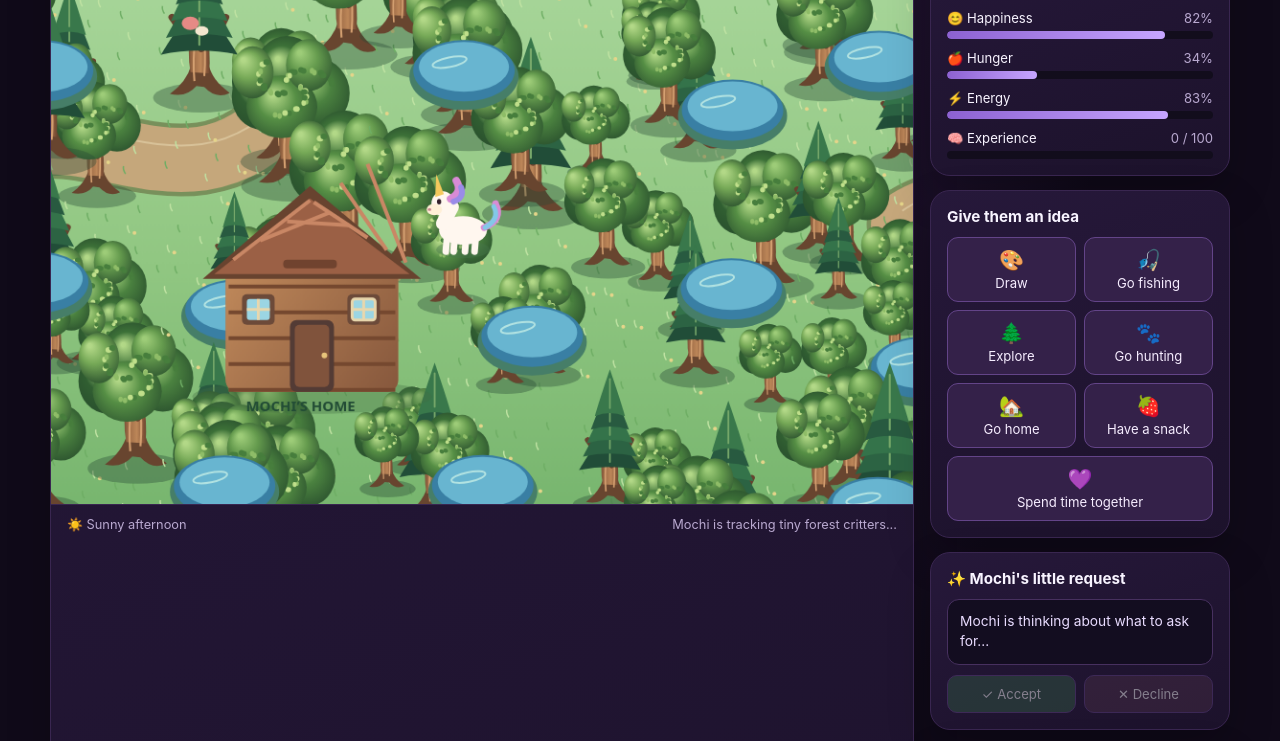
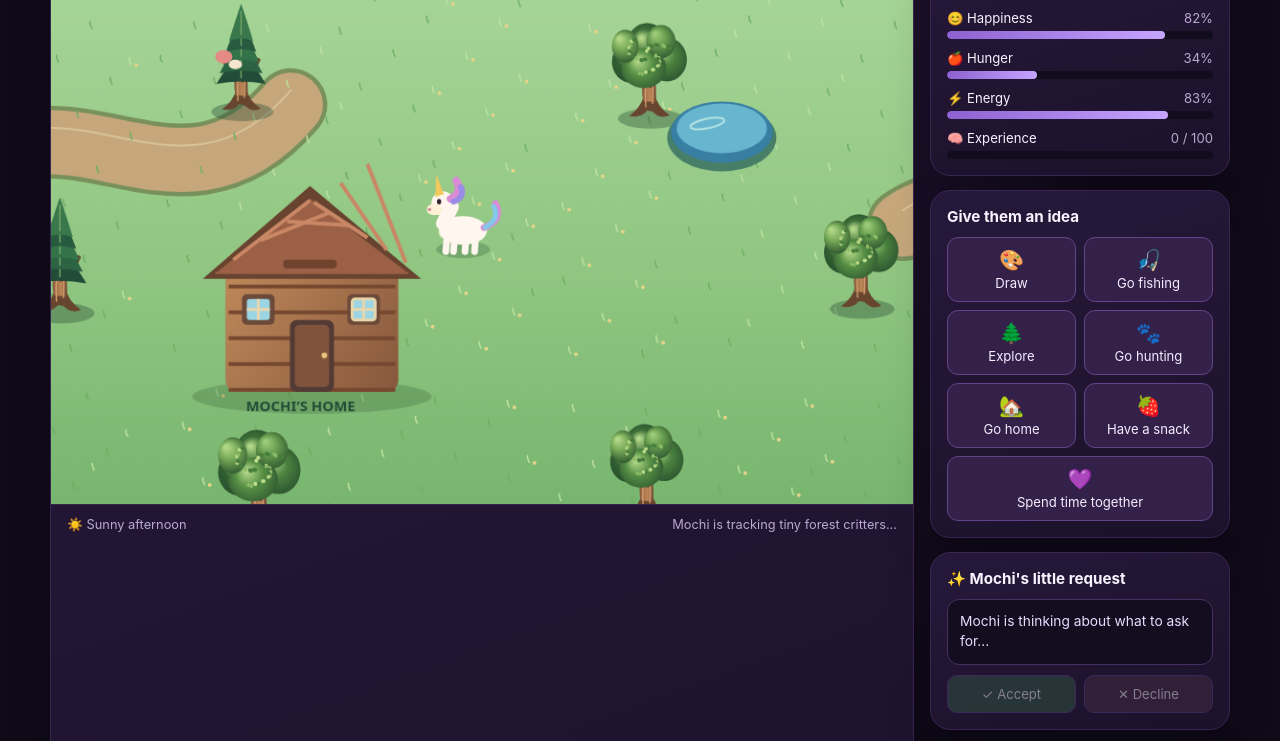
Before and after one commit to ericmanleyisgame/game-maker-dudes-games, a plain HTML site: page ai-pet-world/index.html in a window 1280 px wide. Shown: the part 265-1006 px from the top of the page. Drawn offline with Linux system fonts and the light colour scheme; animation ran at ten frames a second.

Commit message:
Space out forest scenery and clear cabin area

```diff
--- a/ai-pet-world/index.html
+++ b/ai-pet-world/index.html
@@ -115,18 +115,19 @@ function drawWorld(){
  ctx.restore();
 
  ctx.save();ctx.translate(-left,-top);
- const cell=220, sx=Math.floor(left/cell)-1, ex=Math.ceil((left+W)/cell)+1, sy=Math.floor(top/cell)-1, ey=Math.ceil((top+H)/cell)+1;
+ const cell=420, sx=Math.floor(left/cell)-1, ex=Math.ceil((left+W)/cell)+1, sy=Math.floor(top/cell)-1, ey=Math.ceil((top+H)/cell)+1;
  for(let gx=sx;gx<=ex;gx++)for(let gy=sy;gy<=ey;gy++){
-  const seed=Math.abs(Math.sin(gx*127.1+gy*311.7)*43758.5453),x=gx*cell+35+(seed%1)*125,y=gy*cell+35+((seed*7.3)%1)*125;
-  for(let j=0;j<58;j++){const px=gx*cell+((j*73+seed*90)%205),py=gy*cell+((j*47+seed*130)%205);ctx.strokeStyle=j%2?'#6fae65':'#c0e3a3';ctx.lineWidth=1.5;ctx.beginPath();ctx.moveTo(px,py+3);ctx.quadraticCurveTo(px-3,py-2,px-2,py-5);ctx.stroke();if(j%4===0)ellipse(px+5,py+3,2,2,'#e5d58a')}
-  // Dense, repeatable woodland clusters: broadleaf trees mixed with tall evergreens.
-  for(let t=0;t<6;t++){
+  const seed=Math.abs(Math.sin(gx*127.1+gy*311.7)*43758.5453),x=gx*cell+70+(seed%1)*230,y=gy*cell+70+((seed*7.3)%1)*230;
+  for(let j=0;j<72;j++){const px=gx*cell+((j*97+seed*140)%395),py=gy*cell+((j*61+seed*190)%395);ctx.strokeStyle=j%2?'#6fae65':'#c0e3a3';ctx.lineWidth=1.5;ctx.beginPath();ctx.moveTo(px,py+3);ctx.quadraticCurveTo(px-3,py-2,px-2,py-5);ctx.stroke();if(j%4===0)ellipse(px+5,py+3,2,2,'#e5d58a')}
+  // Two deliberately separated trees per woodland section, with a clear space around the cabin.
+  for(let t=0;t<2;t++){
    const n=Math.abs(Math.sin((gx*19+t*7)*91.7+(gy*23+t)*17.3)*43758.5453)%1;
-   const tx=gx*cell+18+((n*173+t*41)%184),ty=gy*cell+18+((n*119+t*53)%184);
-   if(n>.025)tree(tx,ty,.58+((n*3+t*.17)%0.52),((gx+gy+t)%4===0)?1:0);
+   const tx=gx*cell+(t===0?88:310)+n*22,ty=gy*cell+(t===0?105:305)+n*22;
+   const nearCabin=Math.hypot(tx-162,ty-335)<205;
+   if(!nearCabin)tree(tx,ty,.66+(n*.12),((gx+gy+t)%4===0)?1:0);
   }
-  if(seed>.88){ellipse(x+25,y+21,57,35,'#467e68');ellipse(x+25,y+15,53,32,'#397fa4');ellipse(x+25,y+11,47,26,'#68b5d0');ctx.strokeStyle='#b2e3e2';ctx.lineWidth=2;ctx.beginPath();ctx.ellipse(x+10,y+6,18,5,-.2,0,Math.PI*2);ctx.stroke();}
-  if(seed<.12){ellipse(x,y,9,7,'#e58a85');ellipse(x+12,y+8,7,5,'#f4e6cf')}
+  if(seed>.91){ellipse(x+25,y+21,57,35,'#467e68');ellipse(x+25,y+15,53,32,'#397fa4');ellipse(x+25,y+11,47,26,'#68b5d0');ctx.strokeStyle='#b2e3e2';ctx.lineWidth=2;ctx.beginPath();ctx.ellipse(x+10,y+6,18,5,-.2,0,Math.PI*2);ctx.stroke();}
+  if(seed<.08){ellipse(x,y,9,7,'#e58a85');ellipse(x+12,y+8,7,5,'#f4e6cf')}
  }
  // Draw the cabin and Mochi in the same camera/world coordinate space.
  ctx.restore();
```
